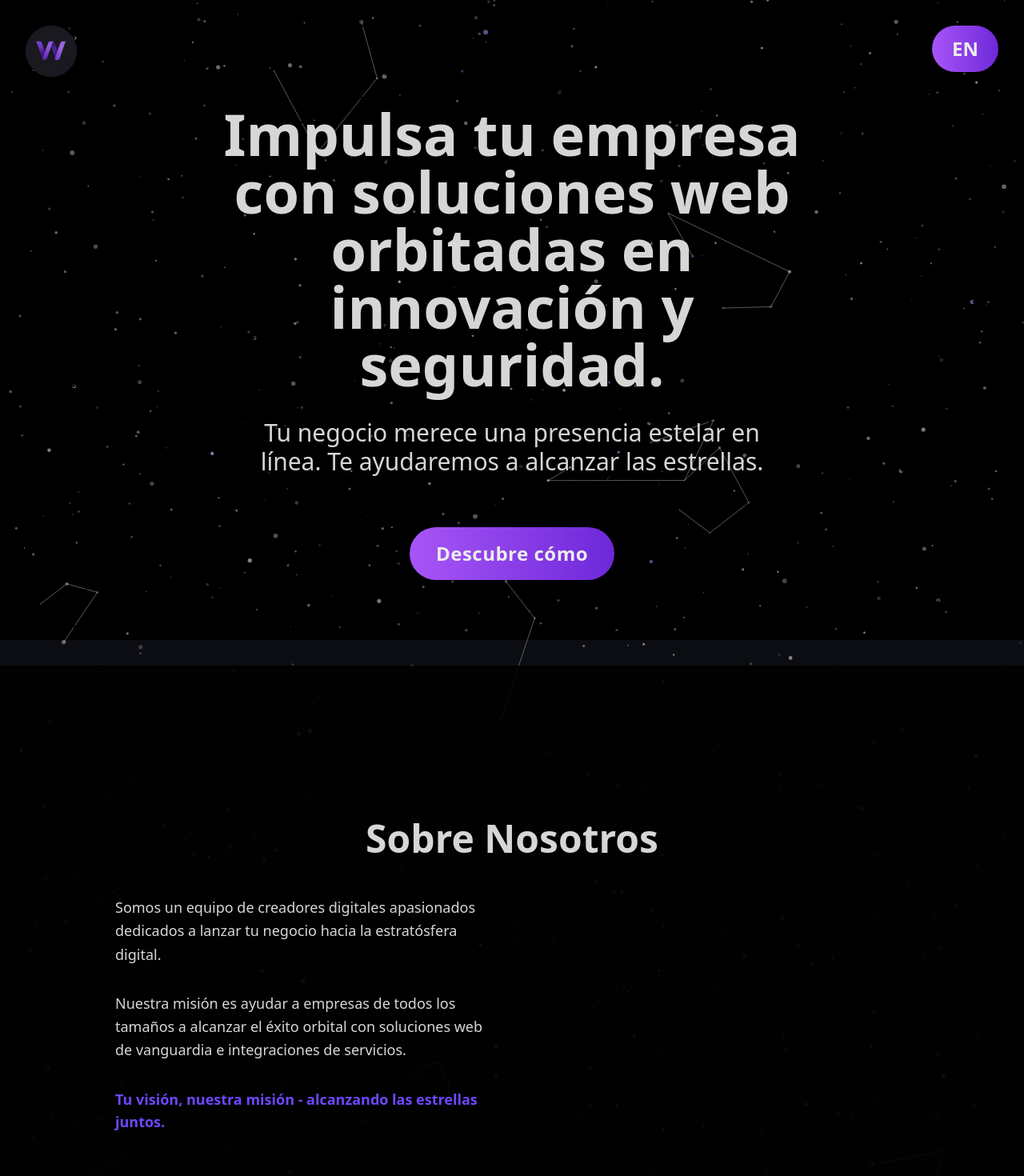
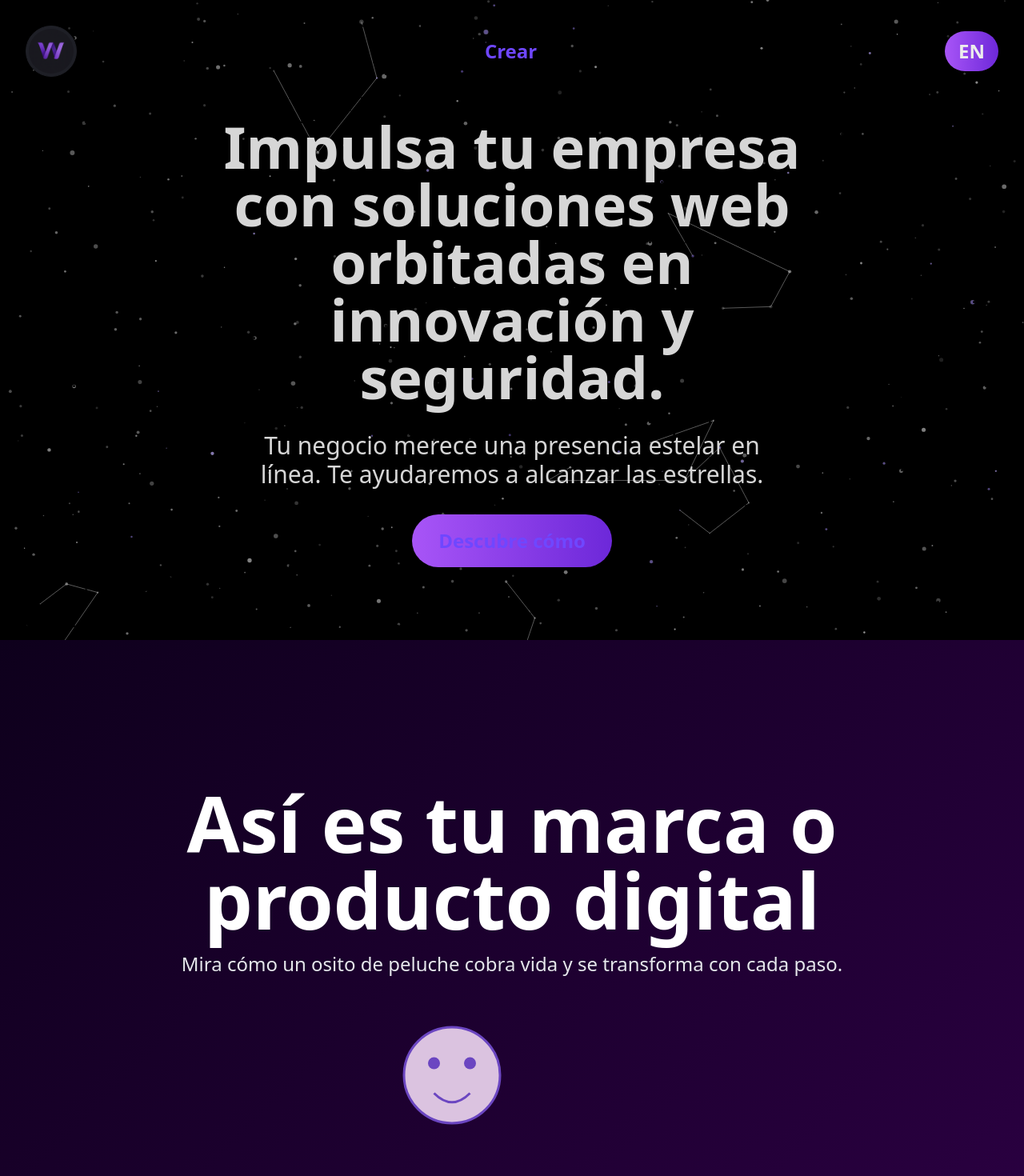
Before and after one commit to juanasaavedra/weavion, a React (Vite) app: page /contact in a window 1280 px wide. Shown: the top 1470 px of the page at 80% size. Built offline with nearby package versions, Linux system fonts and the light colour scheme.

Commit message:
Cambios en servicios en rama main

```diff
--- a/src/App.jsx
+++ b/src/App.jsx
@@ -1,6 +1,6 @@
 import DotGrid from './DotGrid';
 import { useTranslation } from 'react-i18next';
-import { motion, useScroll, useTransform } from 'framer-motion';
+import { motion, useScroll } from 'framer-motion';
 import { useState, useRef, useEffect } from 'react';
 import { Link } from 'react-router-dom';
 import DecryptedText from './DecryptedText';
@@ -9,47 +9,34 @@ import ContactSection from './ContactSection';
 import logo from './assets/weavion.logo.png';
 import StarryBackground from './StarryBackground';
 import StatsSection from './StatsSection';
+import ServicesSection from './full_screen_services_section';
 
 export default function App() {
   const { t, i18n } = useTranslation();
   const [folderOpen, setFolderOpen] = useState(false);
-  const folderRef = useRef(null);
   const [folderSize, setFolderSize] = useState(2.0);
   const [currentSection, setCurrentSection] = useState('hero');
 
-  // Referencias para las secciones
+  // Refs for sections
   const heroRef = useRef(null);
-
+  const servicesRef = useRef(null);
   const aboutRef = useRef(null);
   const statsRef = useRef(null);
   const processRef = useRef(null);
   const contactRef = useRef(null);
 
-  // Para el scroll y animaciones
-  const { scrollY } = useScroll();
-
-  useEffect(() => {
-      const updateSize = () => {
-        setFolderSize(window.innerWidth < 640 ? 1.1 : 2.0);
-      };
-    updateSize();
-    window.addEventListener('resize', updateSize);
-    return () => window.removeEventListener('resize', updateSize);
-  }, []);
-
-  // Detectar la sección actual basada en el scroll
+  // Scroll listener
   useEffect(() => {
     const handleScroll = () => {
       const scrollPosition = window.scrollY + window.innerHeight / 3;
-
       const sections = [
         { ref: heroRef, id: 'hero' },
+        { ref: servicesRef, id: 'services' },
         { ref: aboutRef, id: 'about' },
         { ref: statsRef, id: 'benefits' },
         { ref: processRef, id: 'process' },
         { ref: contactRef, id: 'contact' }
       ];
-
       for (const section of sections) {
         if (section.ref.current) {
           const { top, bottom } = section.ref.current.getBoundingClientRect();
@@ -60,43 +47,52 @@ export default function App() {
         }
       }
     };
-
     window.addEventListener('scroll', handleScroll);
-    handleScroll(); // Check initial position
-
-    return () => {
-      window.removeEventListener('scroll', handleScroll);
-    };
+    handleScroll();
+    return () => window.removeEventListener('scroll', handleScroll);
   }, []);
 
+  // Resize listener for folder size
+  useEffect(() => {
+    const updateSize = () => {
+      setFolderSize(window.innerWidth < 640 ? 1.1 : 2.0);
+    };
+    updateSize();
+    window.addEventListener('resize', updateSize);
+    return () => window.removeEventListener('resize', updateSize);
+  }, []);
 
-  // Handler para cambiar idioma
   const handleLang = () => {
     i18n.changeLanguage(i18n.language === 'es' ? 'en' : 'es');
   };
 
+  const scrollToServices = () => {
+    servicesRef.current?.scrollIntoView({ behavior: 'smooth' });
+  };
+
   return (
     <div className="min-h-screen bg-[var(--color-dark-bg)] text-[var(--color-text)] font-sans">
-      {/* Logo y selector de idioma */}
-      <div className="fixed top-8 left-8 md:left-8 z-50 flex items-center">
-        <button className="w-16 h-16 md:w-18 md:h-18 rounded-full bg-[var(--color-slate)] flex items-center justify-center shadow-xl border border-[var(--color-slate)]">
-          <img src={logo} alt="Logo" className="md:w-16 md:h-16 w-14 h-14 object-cover rounded-full" />
+      {/* Fixed header: logo, Crear button, language selector */}
+      <div className="fixed top-8 inset-x-0 z-50 flex items-center justify-between px-8">
+        {/* Logo */}
+        <button className="w-16 h-16 rounded-full bg-[var(--color-slate)] flex items-center justify-center shadow-xl border border-[var(--color-slate)]">
+          <img src={logo} alt="Logo" className="w-14 h-14 object-cover rounded-full" />
         </button>
-      </div>
-      <div className="fixed top-8 right-8 md:right-8 z-50">
-        <button
-          onClick={handleLang}
-          className="md:text-2xl text-lg font-bold btn-rounded md:px-6 px-4 md:py-3 py-2 hover:transform hover:scale-105 shadow-lg"
-        >
+        {/* Crear Button */}
+        <Link to="/create" className="text-2xl font-bold text-[#6F47FF] hover:scale-105 transition-transform">
+          {t('header.create', 'Crear')}
+        </Link>
+        {/* Language Toggle */}
+        <button onClick={handleLang} className="text-lg md:text-2xl font-bold btn-rounded px-4 py-2 shadow-lg">
           {i18n.language === 'es' ? 'EN' : 'ES'}
         </button>
       </div>
 
-      {/* Background */}
+      {/* Background Layers */}
       <div className="fixed inset-0 z-0" style={{ backgroundColor: '#000000' }}>
         <StarryBackground />
       </div>
-      <div className="fixed inset-0 z-5" style={{ pointerEvents: 'none' }}>
+      <div className="fixed inset-0 z-5 pointer-events-none">
         <DotGrid
           dotSize={3}
           gap={12}
@@ -110,7 +106,7 @@ export default function App() {
         />
       </div>
 
-      {/* Content */}
+      {/* Main Content */}
       <div className="relative z-10">
         {/* Hero Section */}
         <motion.section
@@ -121,28 +117,35 @@ export default function App() {
           className="min-h-screen flex flex-col items-center justify-center px-4"
         >
           <div className="text-center max-w-3xl mx-auto space-y-8 mt-16 mb-2">
-            <h1 className="text-5xl md:text-7xl font-bold mb-6 text-[#D6D6D6] leading-tight font-sans">
-              <DecryptedText text={t('hero.title', "Take your company to space and beyond")} animateOn="view" />
+            <h1 className="text-5xl md:text-7xl font-bold mb-6 text-[#D6D6D6] leading-tight">
+              <DecryptedText text={t('hero.title', 'Take your company to space and beyond')} animateOn="view" />
             </h1>
-            <p className="text-2xl md:text-3xl mb-10 text-[#D6D6D6] max-w-2xl mx-auto font-sans">
-              <DecryptedText text={t('hero.subtitle', "Your business deserves a stellar online presence. We'll help you reach for the stars.")} animateOn="view" speed={20} />
+            <p className="text-2xl md:text-3xl mb-10 text-[#D6D6D6] max-w-2xl mx-auto">
+              <DecryptedText
+                text={t(
+                  'hero.subtitle',
+                  "Your business deserves a stellar online presence. We'll help you reach for the stars."
+                )}
+                animateOn="view"
+                speed={20}
+              />
             </p>
-            <motion.div
+            <motion.button
+              onClick={scrollToServices}
               initial={{ opacity: 0, y: 20 }}
               animate={{ opacity: 1, y: 0 }}
               transition={{ delay: 1.2, duration: 0.8 }}
-              className="text-xl text-[#6F47FF] mb-10 font-semibold"
+              className="inline-block btn-rounded text-2xl font-bold text-[#6F47FF] mt-4 shadow-lg"
             >
-              {t('hero.motivational', "The universe of digital possibilities awaits your brand")}
-            </motion.div>
-            <Link
-              to="/contact"
-              className="inline-block btn-rounded text-2xl font-bold button-text mt-4 shadow-lg"
-            >
-              {t('hero.cta', "Discover how")}
-            </Link>
+              {t('hero.cta', 'Descubre cómo')}
+            </motion.button>
           </div>
         </motion.section>
+
+        {/* Services Section */}
+        <div ref={servicesRef}>
+          <ServicesSection />
+        </div>
 
         {/* About Us Section */}
         <motion.section
@@ -151,21 +154,26 @@ export default function App() {
           whileInView={{ opacity: 1, y: 0 }}
           viewport={{ once: true, amount: 0.3 }}
           transition={{ duration: 0.8 }}
-          className="py-24 md:py-32 relative mt-8"
+          className="py-24 md:py-32 mt-8 relative"
         >
-          <div className="absolute inset-0 w-full h-full z-0 bg-black bg-opacity-90" />
+          <div className="absolute inset-0 bg-black bg-opacity-90 z-0" />
           <div className="relative z-10 max-w-6xl mx-auto px-4">
-            <div className="p-12 md:p-16">
-              <h2 className="text-4xl md:text-5xl font-bold mb-12 text-center text-[#D6D6D6] font-sans">
-                {t('about.title', "About Us")}
+            <h2 className="text-4xl md:text-5xl font-bold mb-12 text-center text-[#D6D6D6]">
+              {t('about.title', 'About Us')}
             </h2>
             <div className="grid md:grid-cols-2 gap-10 items-center">
               <div>
-                  <p className="text-lg text-[#D6D6D6] mb-8 leading-relaxed font-sans font-medium">
-                    {t('about.paragraph1', "We're a team of passionate digital creators dedicated to launching your business into the digital stratosphere.")}
+                <p className="text-lg text-[#D6D6D6] mb-8 leading-relaxed">
+                  {t(
+                    'about.paragraph1',
+                    "We're a team of passionate digital creators dedicated to launching your business into the digital stratosphere."
+                  )}
                 </p>
-                  <p className="text-lg text-[#D6D6D6] leading-relaxed font-sans font-medium">
-                    {t('about.paragraph2', "Our mission is to help businesses of all sizes achieve orbital success with cutting-edge web solutions and service integrations.")}
+                <p className="text-lg text-[#D6D6D6] leading-relaxed">
+                  {t(
+                    'about.paragraph2',
+                    "Our mission is to help businesses of all sizes achieve orbital success with cutting-edge web solutions and service integrations."
+                  )}
                 </p>
                 <motion.div
                   initial={{ opacity: 0 }}
@@ -173,9 +181,8 @@ export default function App() {
                   transition={{ delay: 0.5, duration: 1 }}
                   className="mt-8 text-[#6F47FF] text-lg font-bold"
                 >
-                    {t('about.quote', "Your vision, our mission - reaching for the stars together.")}
+                  {t('about.quote', 'Your vision, our mission - reaching for the stars together.')}
                 </motion.div>
-                </div>
               </div>
             </div>
           </div>
@@ -187,9 +194,13 @@ export default function App() {
         </section>
 
         {/* Process Section */}
-        <section ref={processRef} className="py-24 md:py-32 px-4 bg-[var(--color-dark-bg)] mt-24" style={{ minHeight: 'auto' }}>
+        <section
+          ref={processRef}
+          className="py-24 md:py-32 px-4 bg-[var(--color-dark-bg)] mt-24"
+          style={{ minHeight: 'auto' }}
+        >
           <h2 className="headline mb-10 text-center text-[var(--color-text)]">
-            {t('process.title', "Our Process")}
+            {t('process.title', 'Our Process')}
           </h2>
           <ProcessTimeline />
         </section>
```
Also changed, not shown: src/full_screen_services_section.jsx (renamed from full_screen_services_section.jsx). Lines whose indentation alone changed are shown as unchanged.
